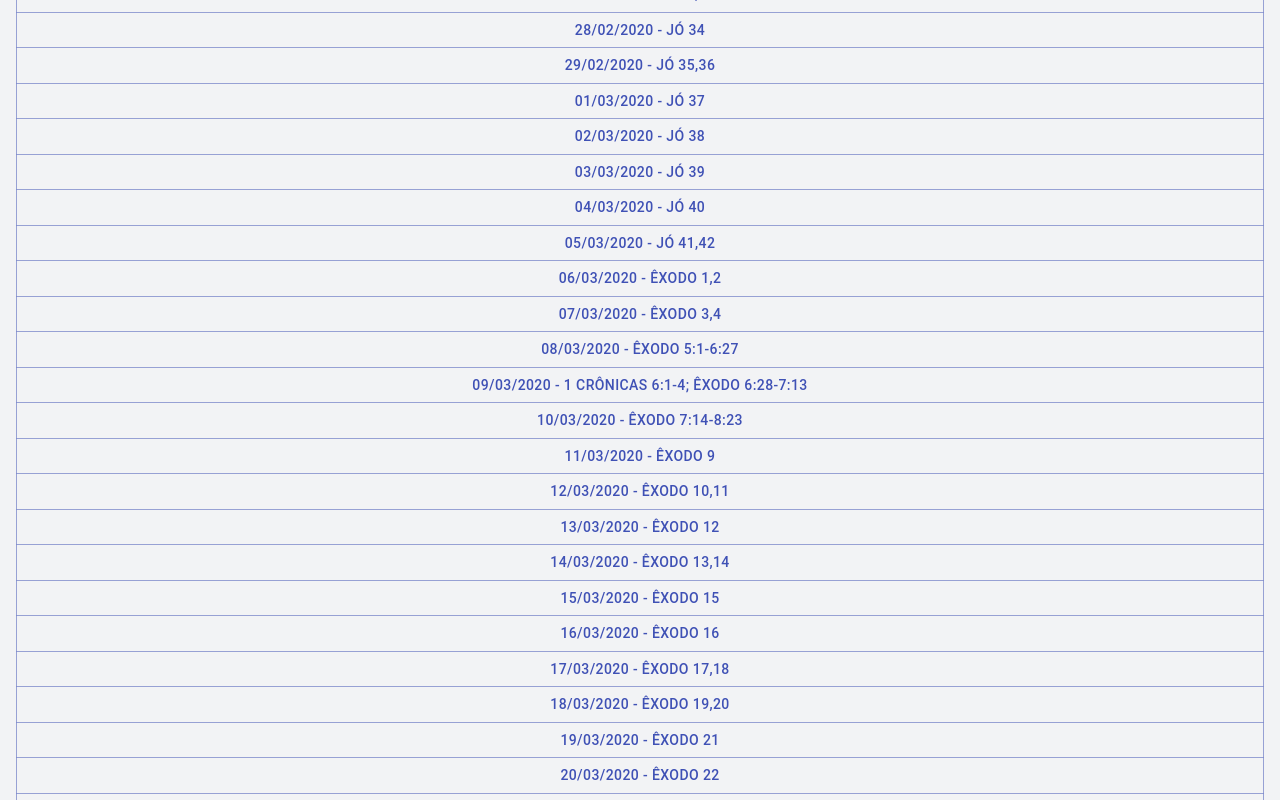
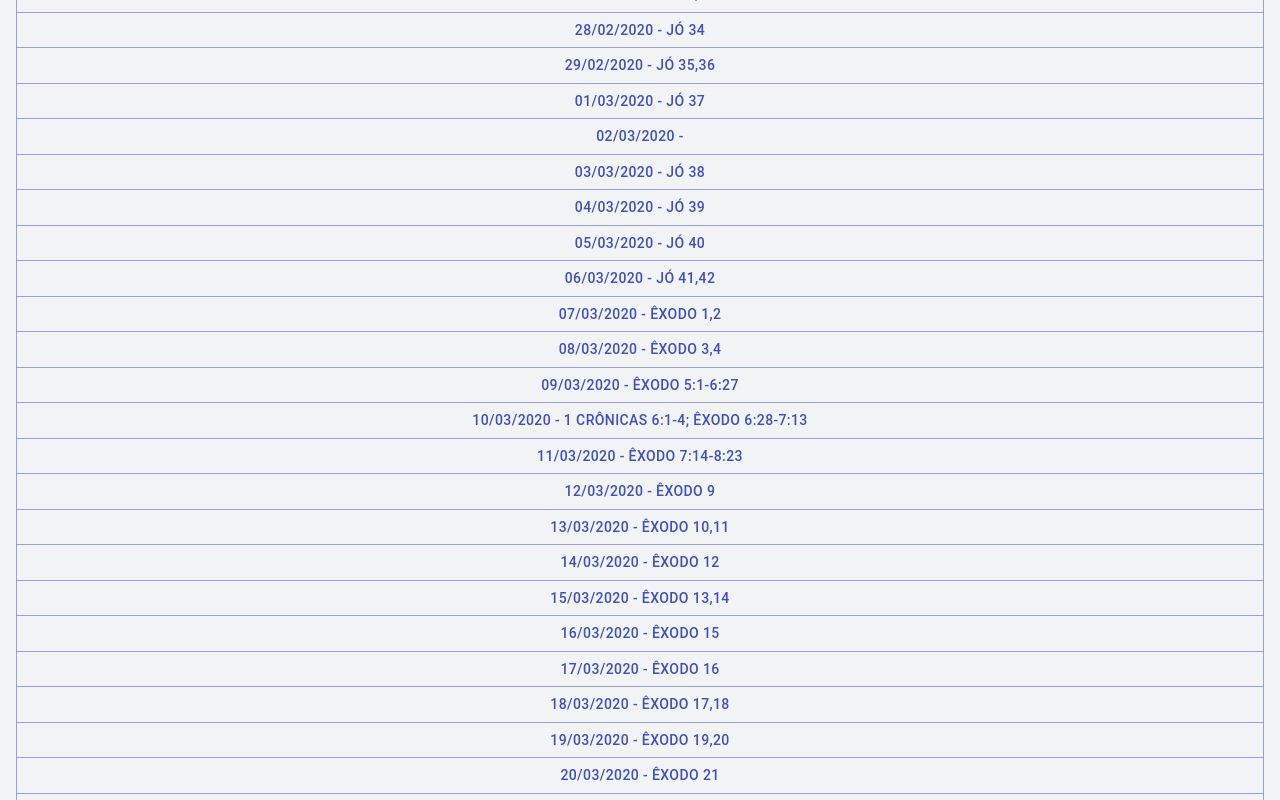
Before and after one commit to daisyannie/daily-reading, a Next.js app: page / in a window 1280 px wide. Shown: the part 2020-2820 px from the top of the page. Built offline with nearby package versions, Linux system fonts and the light colour scheme.

Commit message:
fixed bug on leap year

```diff
--- a/schedule.json
+++ b/schedule.json
@@ -60,6 +60,7 @@
      "JÓ 34",
      "JÓ 35,36",
      "JÓ 37",
+     "",
      "JÓ 38",
      "JÓ 39",
      "JÓ 40",
--- a/src/components/ListButtons.tsx
+++ b/src/components/ListButtons.tsx
@@ -18,14 +18,8 @@ export function ListButtons() {
 
   const dateList = eachDayOfInterval({
     start: new Date('2020-01-01'),
-    end: new Date('2021-12-31')
+    end: new Date('2022-01-01')
   })
-  const filteredDateList = dateList.filter((date: Date) => {
-    console.log(date.getTime(),new Date('2020-02-29').getTime())
-    return date.getTime() != (new Date('2020-02-29')).getTime()
-  })
-
-  console.log(dateList.length, filteredDateList.length)
 
   return (
     <div className={classes.root}>
```
